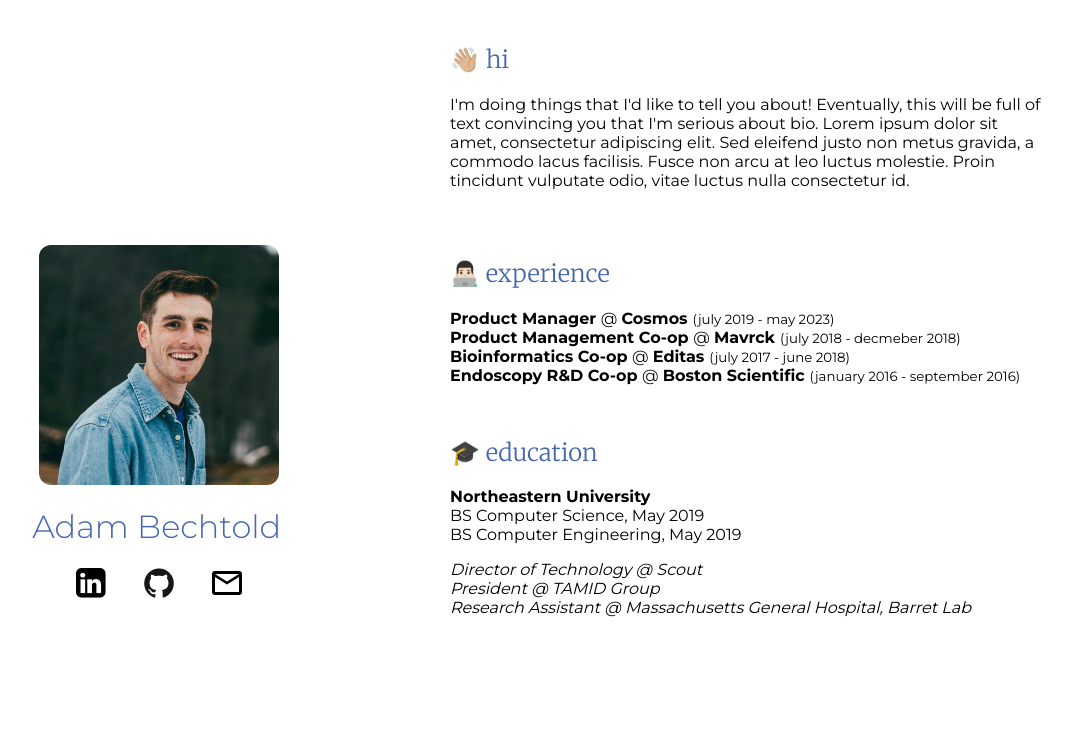
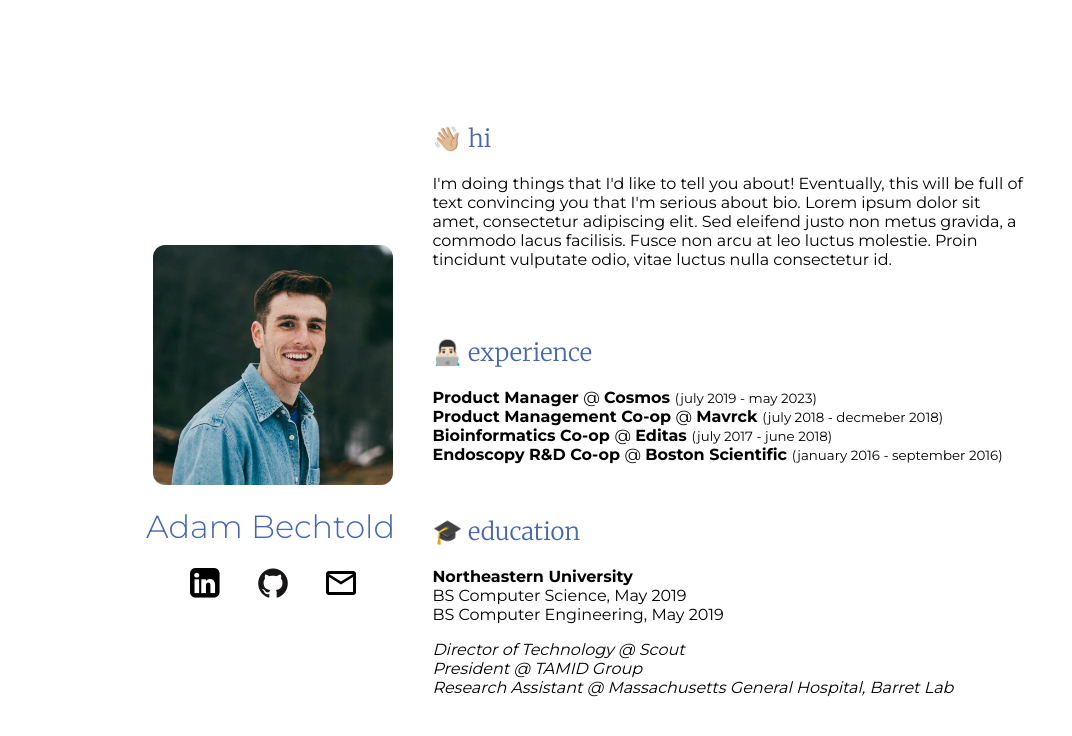
Before and after one commit to adambechtold/personal-website, a Next.js app: page / in a window 1280 px wide. Shown: the top 736 px of the page, without its empty margins (19-1091 px from the left). Built offline with nearby package versions, Linux system fonts and the light colour scheme.

Commit message:
so tall, wide displays are supported

```diff
--- a/app/page.module.css
+++ b/app/page.module.css
@@ -18,14 +18,16 @@
   display: flex;
   flex-direction: column;
   justify-content: center;
+  width: 15.9rem;
+
   position: fixed;
-  width: 15.9rem;
-  left: 4%;
+  left: 4vw;
 }
 
 .content {
   margin-left: 17rem;
   width: 100%;
+  min-height: 100vh;
 
   display: flex;
   flex-direction: column;
@@ -33,6 +35,7 @@
   align-items: flex-start;
 }
 
+/* for narrow displays */
 @media (max-width: 920px) {
   .container {
     flex-direction: column;
@@ -51,3 +54,24 @@
     padding-left: 0.5rem;
   }
 }
+
+/* for tall, wide displays */
+@media (min-height: 670px) and (min-width: 920px) {
+  .container {
+    height: 100vh;
+    flex-direction: row;
+    justify-content: flex-start;
+  }
+
+  .content {
+    height: 100%;
+    justify-content: center;
+
+    width: 890px;
+    margin-left: 0;
+  }
+
+  .profileContainer {
+    position: static;
+  }
+}
```
